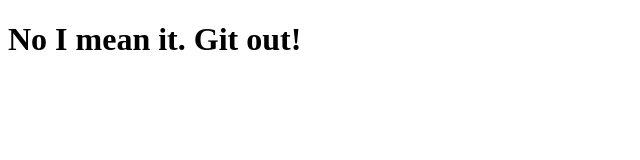
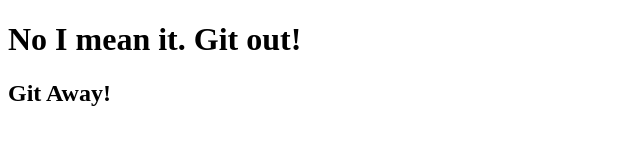
Before and after one commit to MarkHonz/webpackProject, a website: page index.html in a window 1280 px wide. Shown: the whole page, without its empty margins (0-640 px from the left). Drawn offline with Linux system fonts and the light colour scheme.

Commit message:
Added h2 to index.html

```diff
--- a/index.html
+++ b/index.html
@@ -8,6 +8,7 @@
 	</head>
 	<body>
 		<h1>No I mean it. Git out!</h1>
+		<h2>Git Away!</h2>
 		<script src="main.js"></script>
 	</body>
 </html>
```
